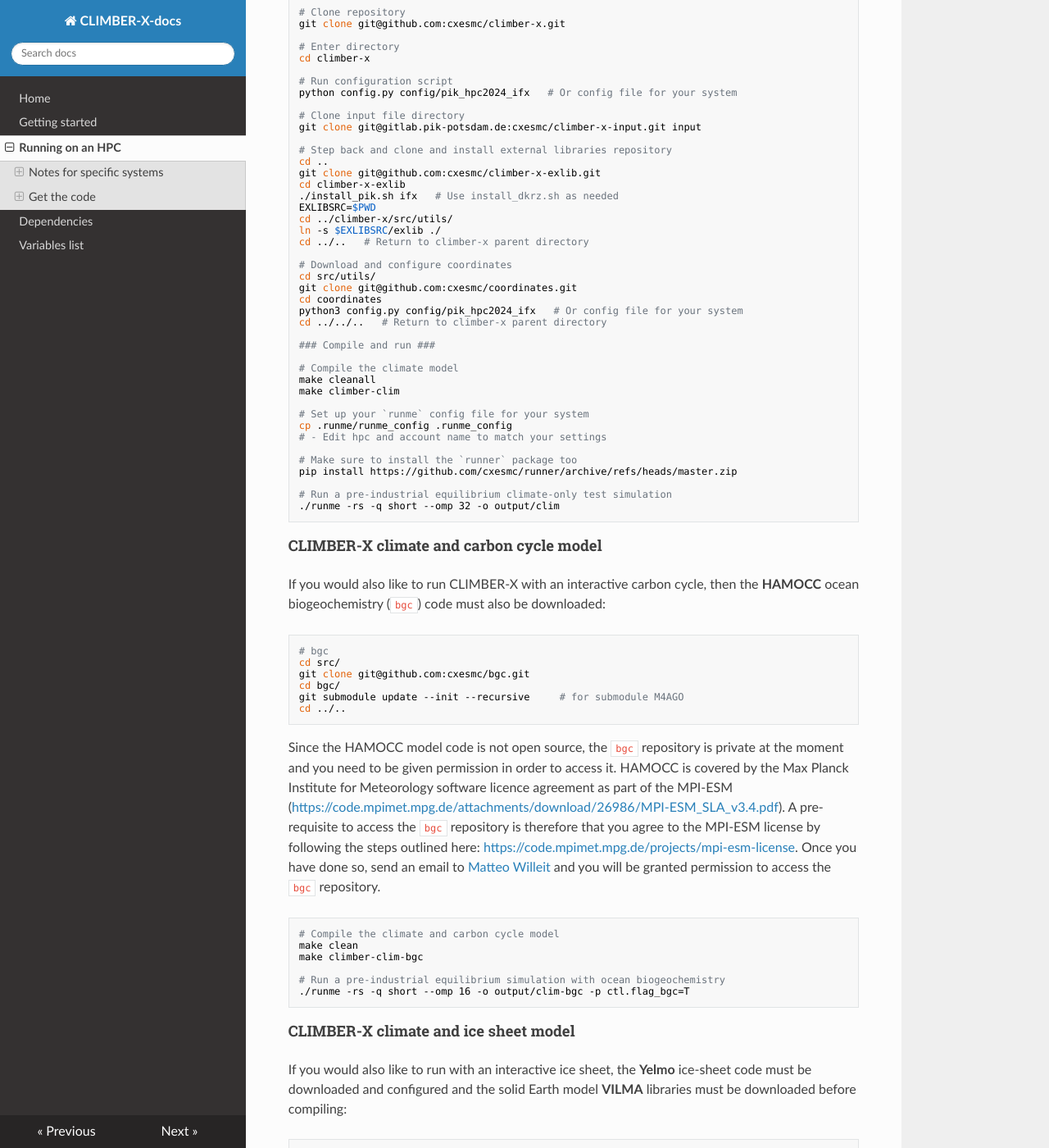
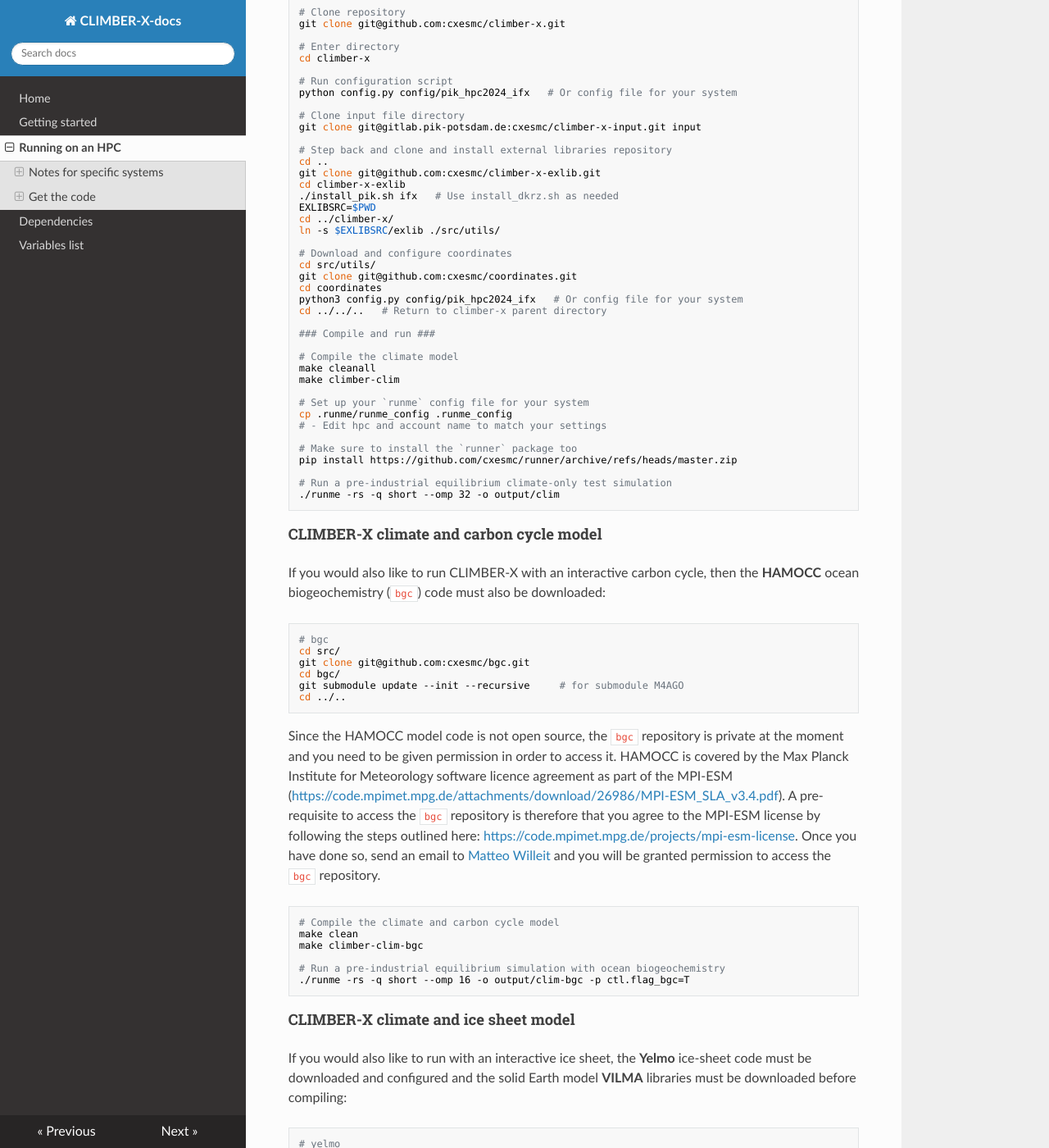
Before and after one commit to cxesmc/climber-docs, an MkDocs documentation site: the page built from docs/running-on-hpc.md, in a window 1280 px wide and 1400 px high, scrolled down 1565 px. Shown: the whole window at 82% size. Built offline with MkDocs 1.6.1, drawn with Linux system fonts in a browser that asks for light colours; nearby versions of some CDN libraries; some of the changed text lies outside the part shown.

Commit message:
Minor changes.

````diff
--- a/docs/running-on-hpc.md
+++ b/docs/running-on-hpc.md
@@ -99,9 +99,8 @@
 cd climber-x-exlib
 ./install_pik.sh ifx   # Use install_dkrz.sh as needed
 EXLIBSRC=$PWD
-cd ../climber-x/src/utils/
-ln -s $EXLIBSRC/exlib ./
-cd ../..   # Return to climber-x parent directory
+cd ../climber-x/
+ln -s $EXLIBSRC/exlib ./src/utils/
 
 # Download and configure coordinates
 cd src/utils/
@@ -168,17 +167,17 @@
 cd src
 git clone git@github.com:palma-ice/yelmo.git
 cd yelmo
-git checkout climber-x  # Get climber-x branch
+git checkout climber-x                     # Get climber-x branch
 python3 config.py config/pik_hpc2024_ifx   # Or config file for your system
-cd libs/
-ln -s $EXLIBSRC/exlib ./
-cd ../../..   # Return to climber-x parent directory
+ln -s $EXLIBSRC/exlib ./libs/              # Link absolute path
+cd ../..            # Return to climber-x parent directory
 
 # vilma
 cd src/
 git clone git@github.com:cxesmc/vilma.git  # private repository, premission needed
 cd ..
 ```
+
 Since the VILMA model code is not open source, the `vilma` repository is private at the moment and you need to be given permission in order to access it. Please send an email to [Matteo Willeit and Volker Klemann](mailto:matteo.willeit@gmail.com,volkerk@gfz-potsdam.de?subject=[GitHub]%20VILMA%20access) and you will be granted permission to access the `vilma` repository.
 
 ```bash
````
